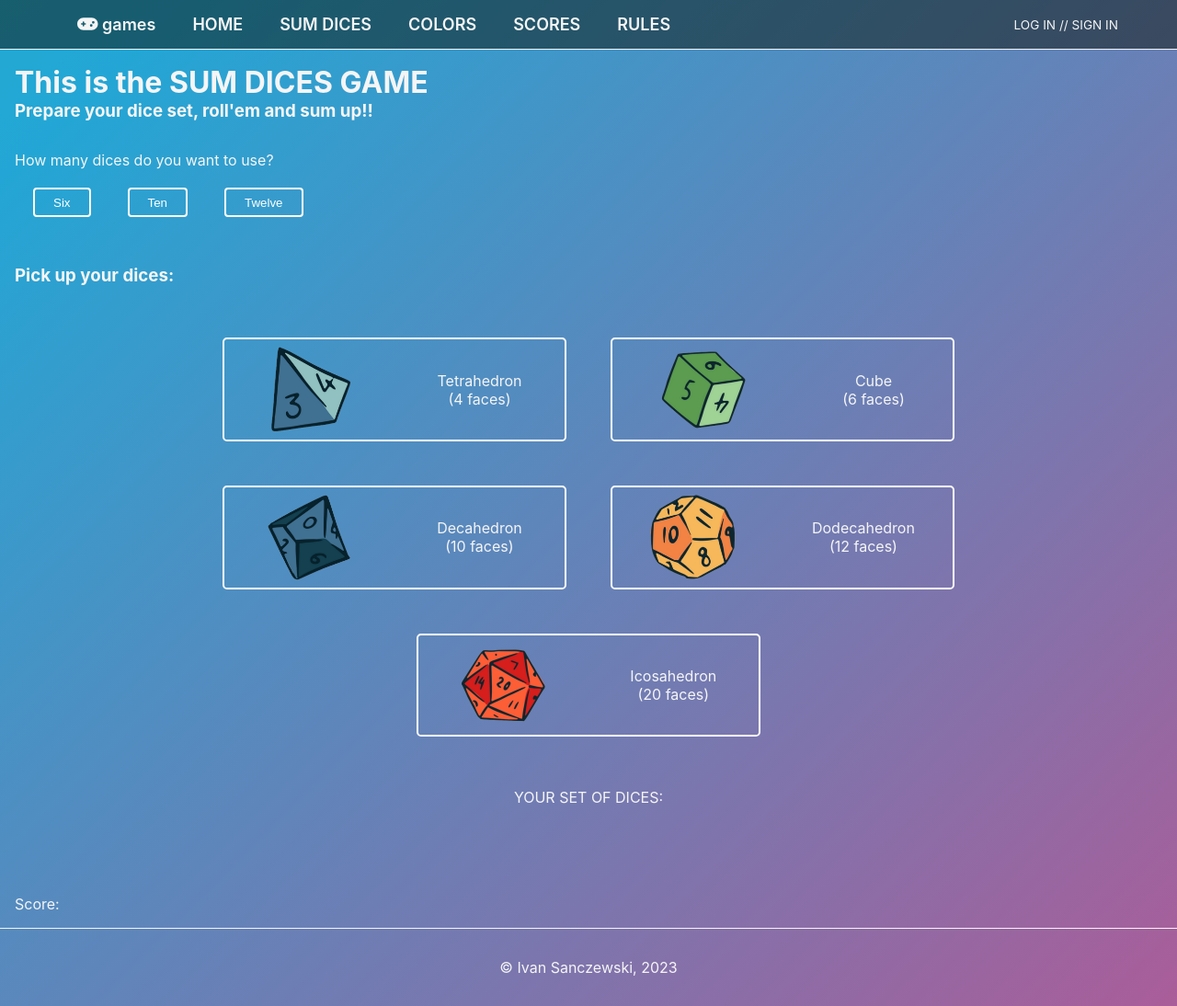
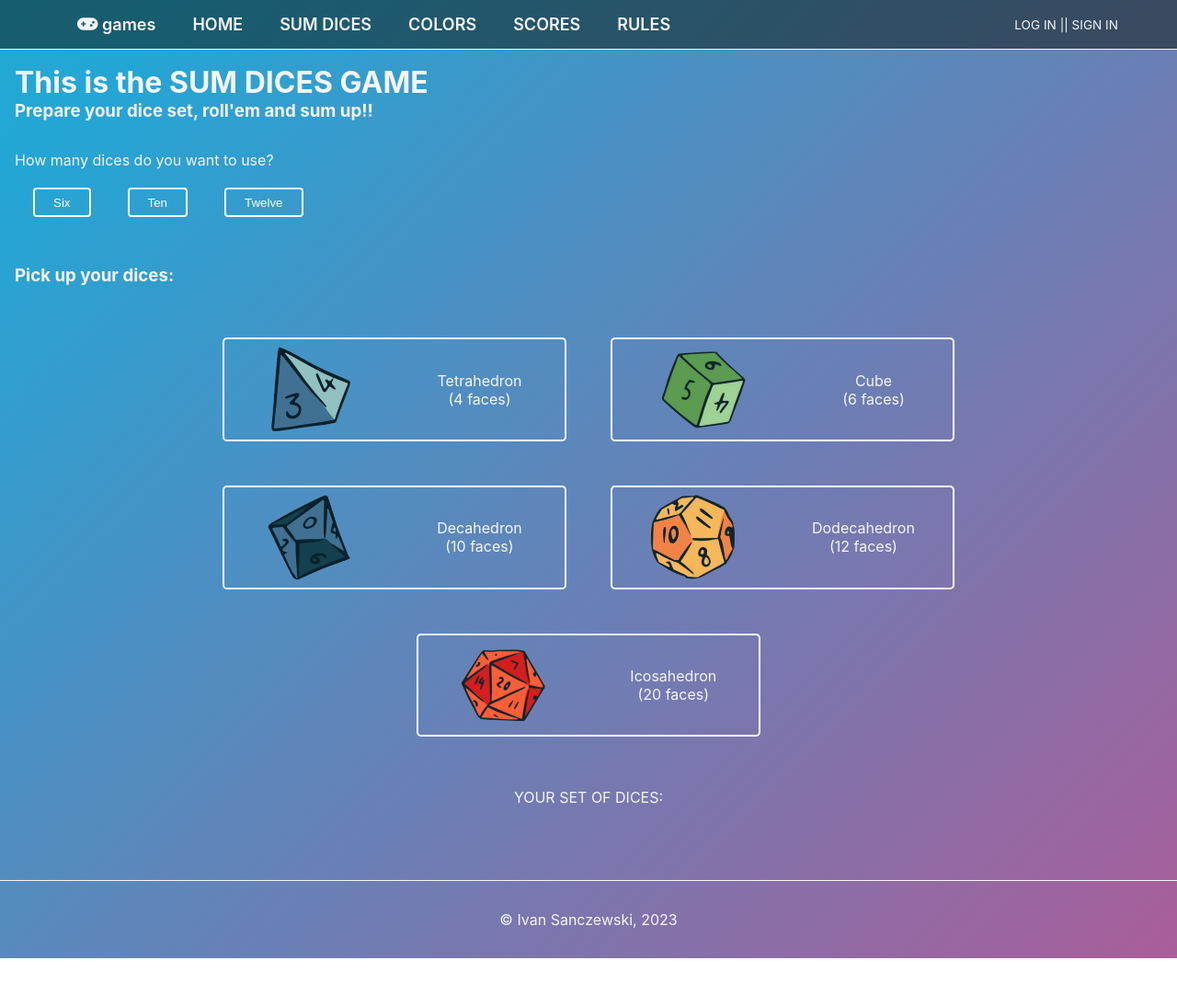
Before and after one commit to IvanSanczewski/dices, a Vue app: page /diceSum in a window 1280 px wide. Shown: the whole page at 92% size. After the commit the page ends 1042 px from the top, so only its background shows below. Built offline with nearby package versions, Linux system fonts and the light colour scheme.

Commit message:
Created user components & imported in the router. Implemented visualization of results.

```diff
--- a/src/components/Login.vue
+++ b/src/components/Login.vue
@@ -1,5 +1,5 @@
 <template>
-    <p>Score: {{ storeDices.userPlay.actualScore }}</p>
+    <p>This is the Log In Component</p>
 </template>
 
 <script setup>
--- a/src/components/Navbar.vue
+++ b/src/components/Navbar.vue
@@ -12,12 +12,14 @@
         </div>
         <div class="menu-user">
             <div v-if="!storeUsers.isLogged" class="user-logged">
-                <span @click="storeUsers.toggleLogged">LOG IN // </span>
-                <span @click="storeUsers.toggleLogged">SIGN IN</span>
+                <span @click="storeUsers.toggleLogged">LOG IN || </span>
+                <!-- <RouterLink to="DiceSum">SIGN IN</RouterLink> -->
+                <RouterLink to="Signin" @click="storeUsers.toggleLogged">SIGN IN</RouterLink>
+                <!-- <span @click="storeUsers.toggleLogged">SIGN IN</span> -->
             </div>
             <div v-else class="user-not-logged">
                 <RouterLink to="/" @click="storeUsers.toggleLogged">
-                        <font-awesome-icon icon="fa-solid fa-user" />
+                    <font-awesome-icon icon="fa-solid fa-user" />
                 </RouterLink>
                 <RouterLink to="/" @click="storeUsers.toggleLogged">
                     <font-awesome-icon icon="fa-solid fa-arrow-right-from-bracket" />
--- a/src/router/index.js
+++ b/src/router/index.js
@@ -4,6 +4,8 @@ import DiceSum from '@/views/DiceSum.vue'
 import Home from '@/views/Home.vue'
 import HighScores from '@/views/HighScores.vue'
 import Colors from '@/views/Colors.vue'
+import Signin from '@/components/Signin.vue'
+import Login from '@/components/Login.vue'
 
 
 const router = createRouter({
@@ -29,7 +31,16 @@ const router = createRouter({
       name: 'highScores',
       component: HighScores
     },
-
+    {
+      path: '/signin',
+      name: 'signin',
+      component: Signin
+    },
+    {
+      path: '/login',
+      name: 'login',
+      component: Login
+    },
   ]
 })
 
--- a/src/stores/dices.js
+++ b/src/stores/dices.js
@@ -6,6 +6,7 @@ export const useDicesStore = defineStore('dices', {
         totalDices: 0,
         sumReady: false,
         nowPlaying: false,
+        displayScore: false,
 
 
         // rolling dices
@@ -175,6 +176,7 @@ export const useDicesStore = defineStore('dices', {
                 index ++
             })
             console.log(score);
+            this.displayScore = true
             this.userPlay.actualScore = score
             console.log(this.userPlay.actualScore);
         }
--- a/src/views/DiceSum.vue
+++ b/src/views/DiceSum.vue
@@ -94,9 +94,10 @@
                         type="number"
                         :disabled="storeDices.userPlay.answered[index]"
                         class="user-answer">
+                    <span v-if="storeDices.displayScore">  {{ storeDices.userPlay.answersAreCorrect[index] }}</span>
             </div>
         </div>
-        <Score />
+        <Score v-if="storeDices.displayScore"/>
     </div>
 </template>
 
```
